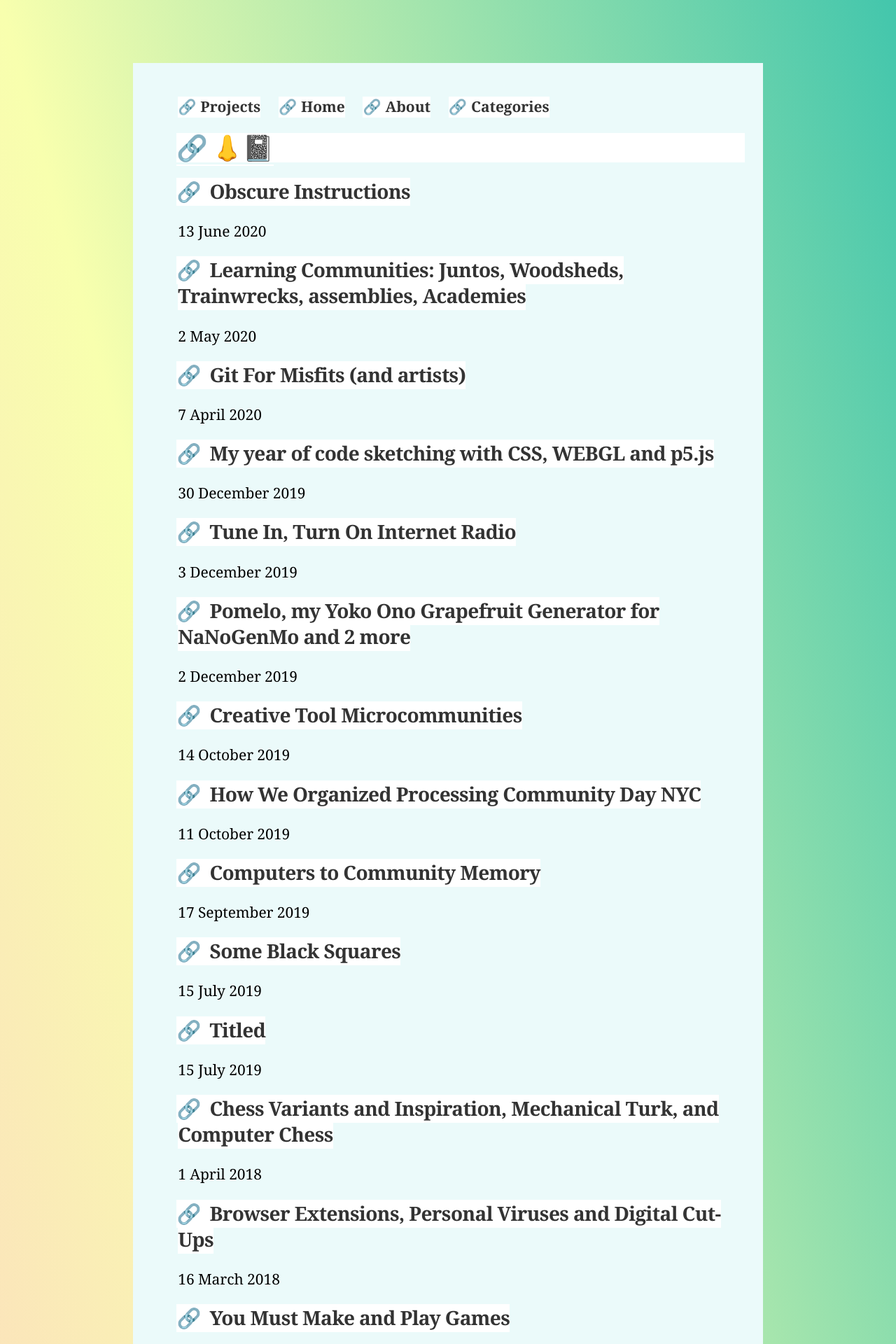
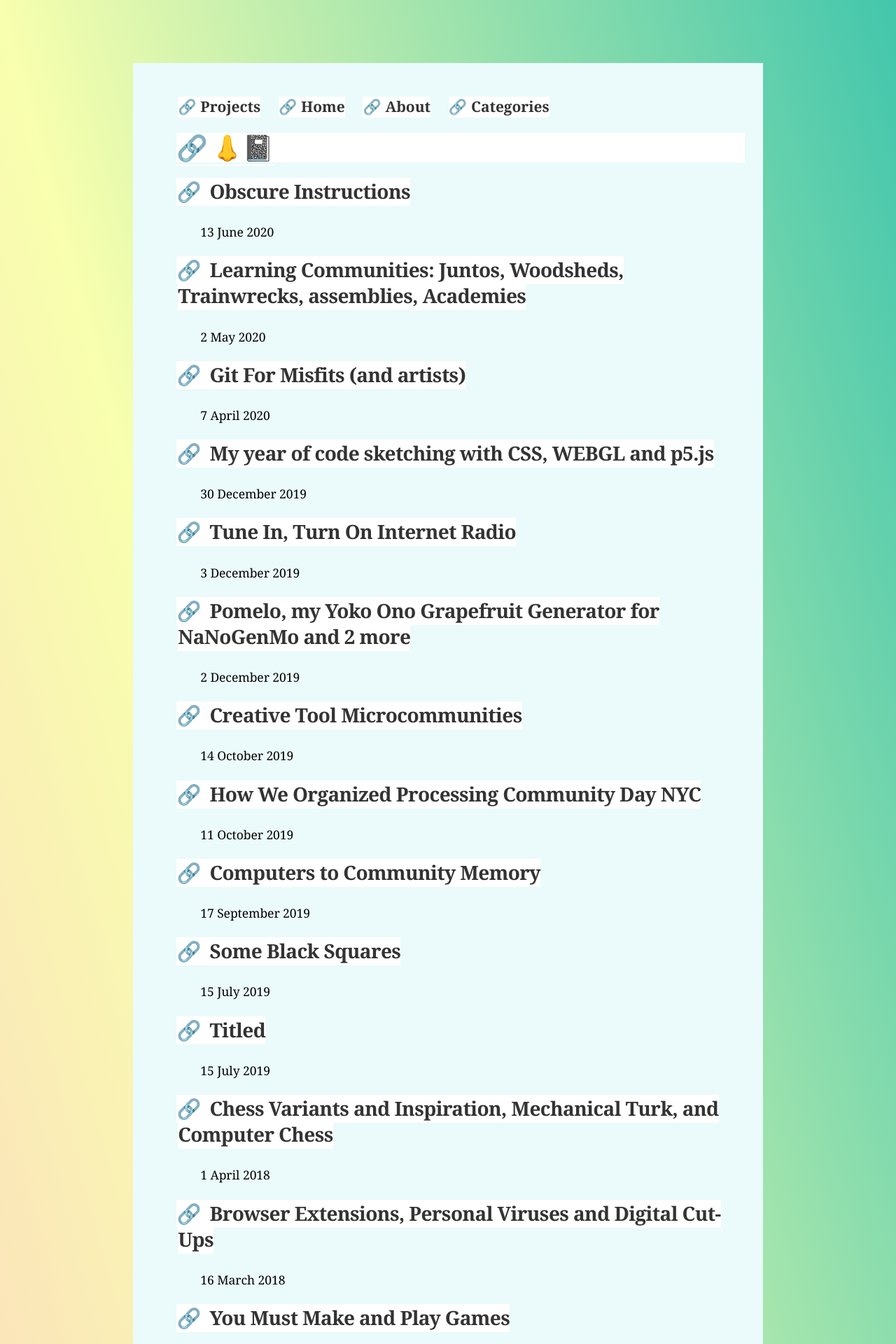
Before and after one commit to lee2sman/nosebook, a Jekyll site: the page built from index.md, in a window 1280 px wide. Shown: the top 1920 px of the page at 70% size. Built offline with Jekyll 4.4.1, drawn with Linux system fonts in a browser that asks for light colours.

Commit message:
update style.css

```diff
--- a/css/style.css
+++ b/css/style.css
@@ -177,7 +177,6 @@ a:hover {
 h2, h3 {
     display: inline;
     background-color: white;
-    border-bottom: 2px solid;
 }
 
 body {
@@ -196,6 +195,11 @@ img {
     margin-bottom: 15px;
     margin-bottom: 15px;
     display: block;
+}
+
+.date {
+  font-size: smaller;
+  margin-left: 2rem;
 }
 
 /* MEDIA QUERIES */
```
